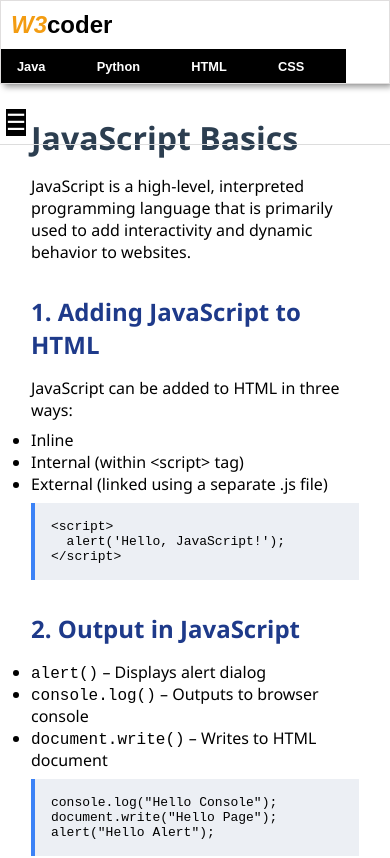
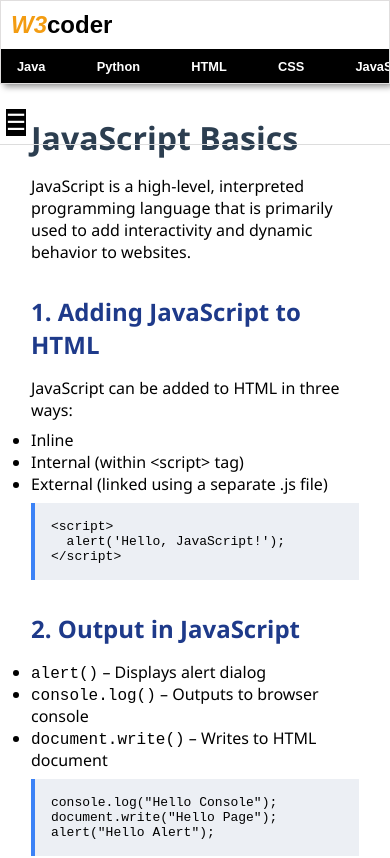
Before and after one commit to Adarsh-shakya/W3coder.in, a React (Vite) app: page /course/javascript/basics in a window 390 px wide. Shown: the top 858 px of the page. Built offline with nearby package versions, Linux system fonts and the light colour scheme.

Commit message:
NavRespn

```diff
--- a/src/Styles/Navbar.css
+++ b/src/Styles/Navbar.css
@@ -77,8 +77,7 @@
     .navbar-menu {
       overflow-x: auto;
       gap: 1.2rem;
-      width: 89%;
-
+      width: 100%;
       background-color: black;
       white-space: nowrap;           /* Ensure items stay in one line */
       scrollbar-width: none;         /* Firefox */
```
